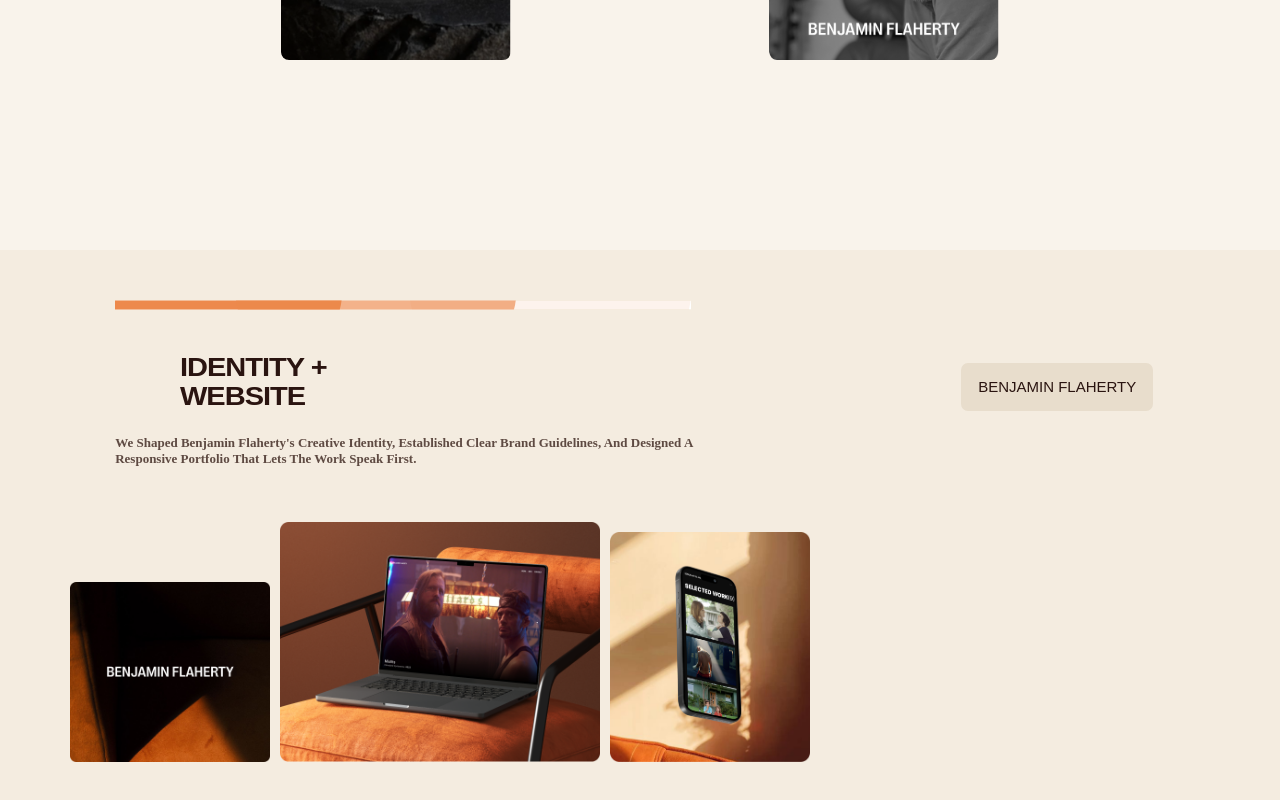
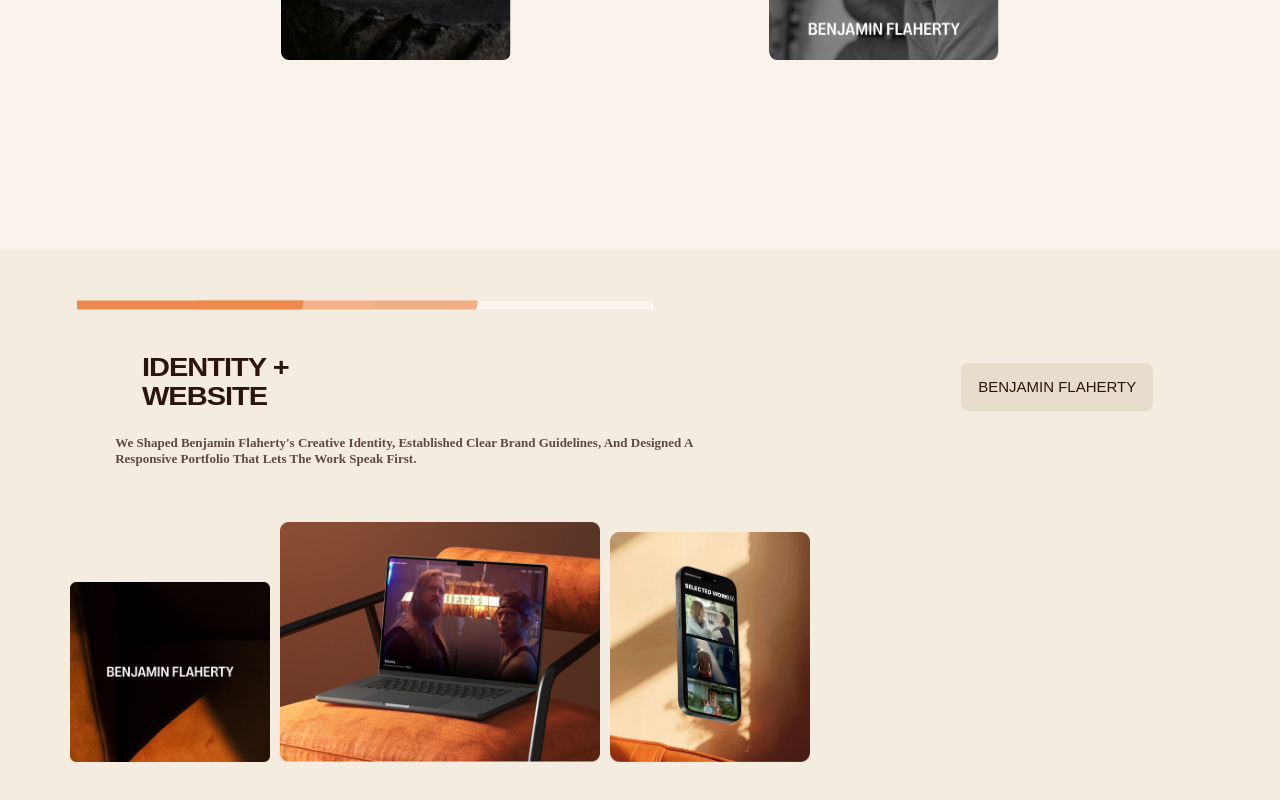
Before and after one commit to annaskhan-dev/RCHYstudio, a React (Vite) app: page / in a window 1280 px wide. Shown: the part 2496-3296 px from the top of the page. Built offline with nearby package versions, Linux system fonts and the light colour scheme.

Commit message:
adding things

```diff
--- a/src/components/benjamin.module.css
+++ b/src/components/benjamin.module.css
@@ -15,7 +15,7 @@ body {
   height: 10px;
   width: 45%;
   border-radius: 0px;
-  margin-left:9vw;
+  margin-left:6vw;
   margin-top: 50px;
 }
 
@@ -25,7 +25,7 @@ body {
   font-weight: 730;
   letter-spacing: -1px;
   color: #2a1410;
-  margin-left:9vw;
+  margin-left:6vw;
   transform: scaleY(0.86); /* Adjust this value (e.g., 0.8, 0.9) to get the exact height you want */
   transform-origin: left top; /* Keeps the text aligned properly */
 
```
